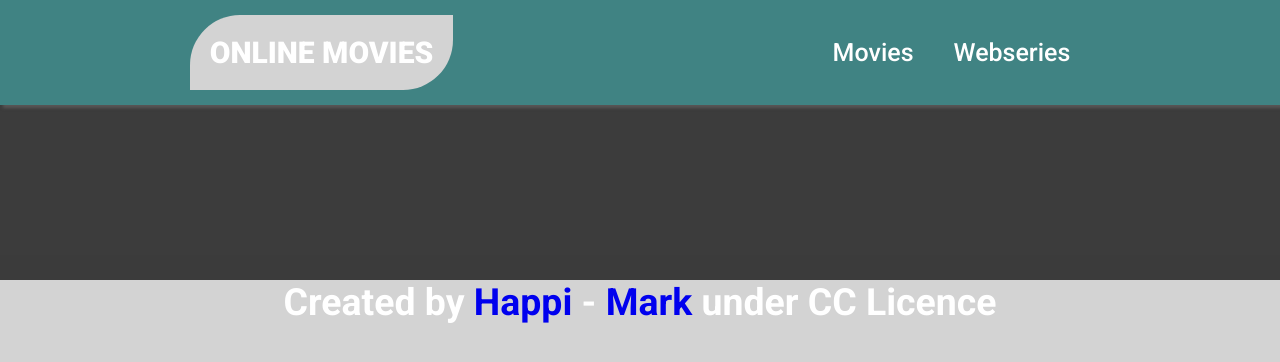
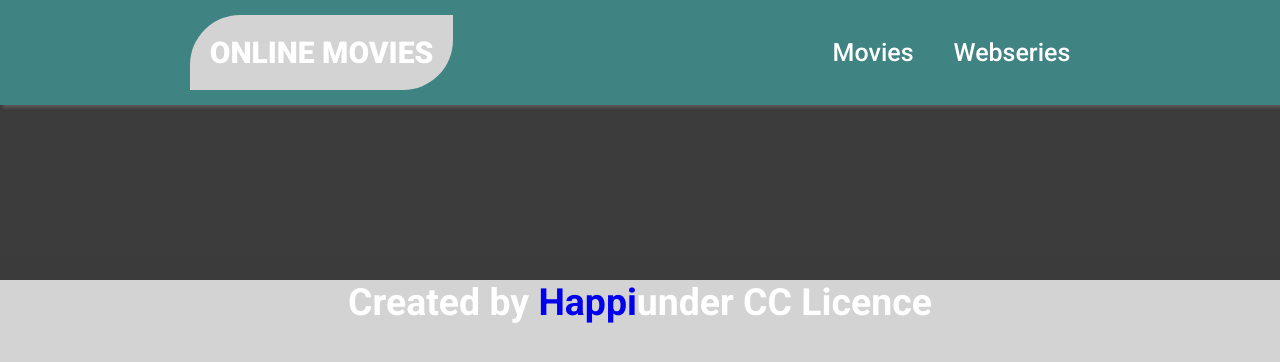
Before and after one commit to gilberthappi/Movie-Site, a website built with webpack: page dist/index.html in a window 1280 px wide. Built offline with nearby package versions, Linux system fonts and the light colour scheme; no server answers.

Commit message:
Update licence

```diff
--- a/dist/index.html
+++ b/dist/index.html
@@ -34,7 +34,6 @@
     <section class="comment-popup" id="comment-popup"></section>
   </body>
   <footer>
-    <h3 class="creators">Created by <a href="https://github.com/gilberthappi">Happi</a> - <a href="https://github.com/MarkYegon7
-        ">Mark</a> under CC Licence</h3>
+    <h3 class="creators">Created by <a href="https://github.com/gilberthappi">Happi</a>under CC Licence</h3>
 </footer>
 </html>
```
